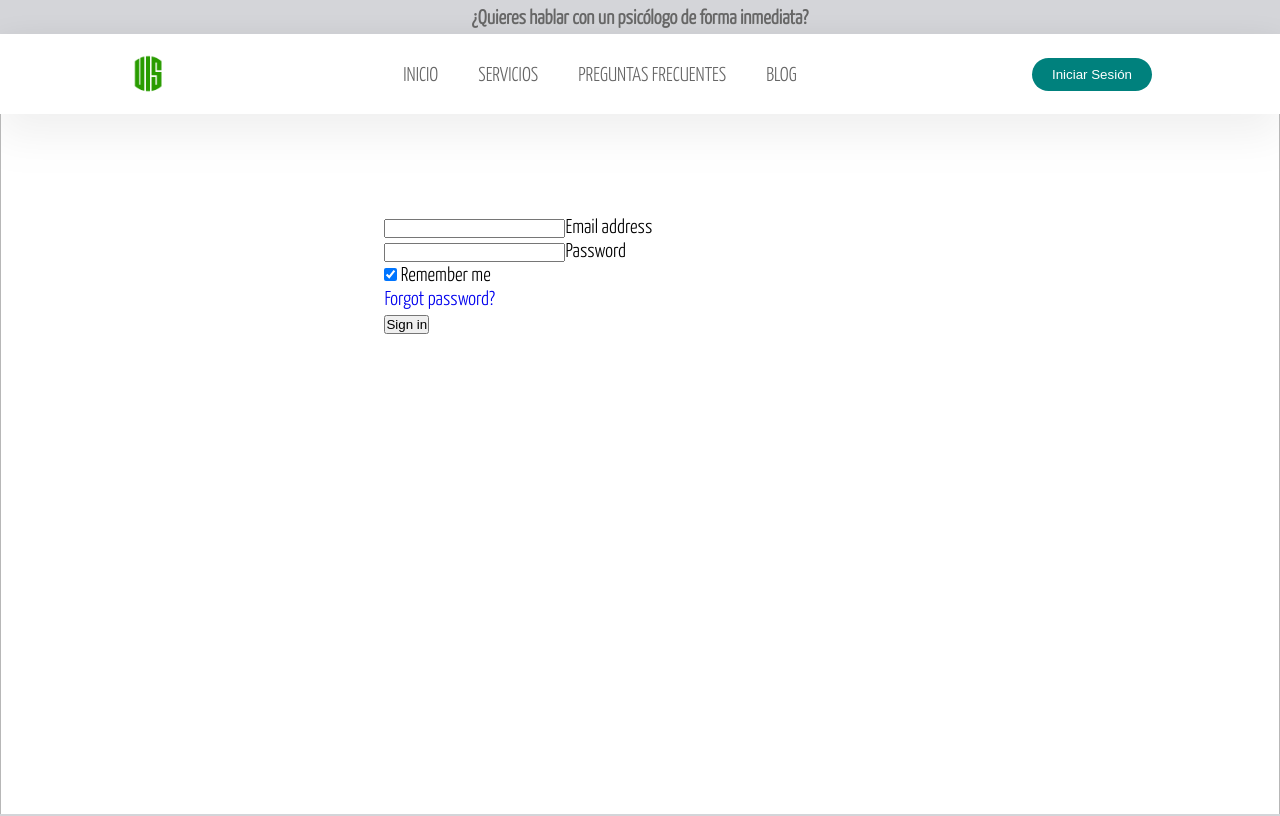
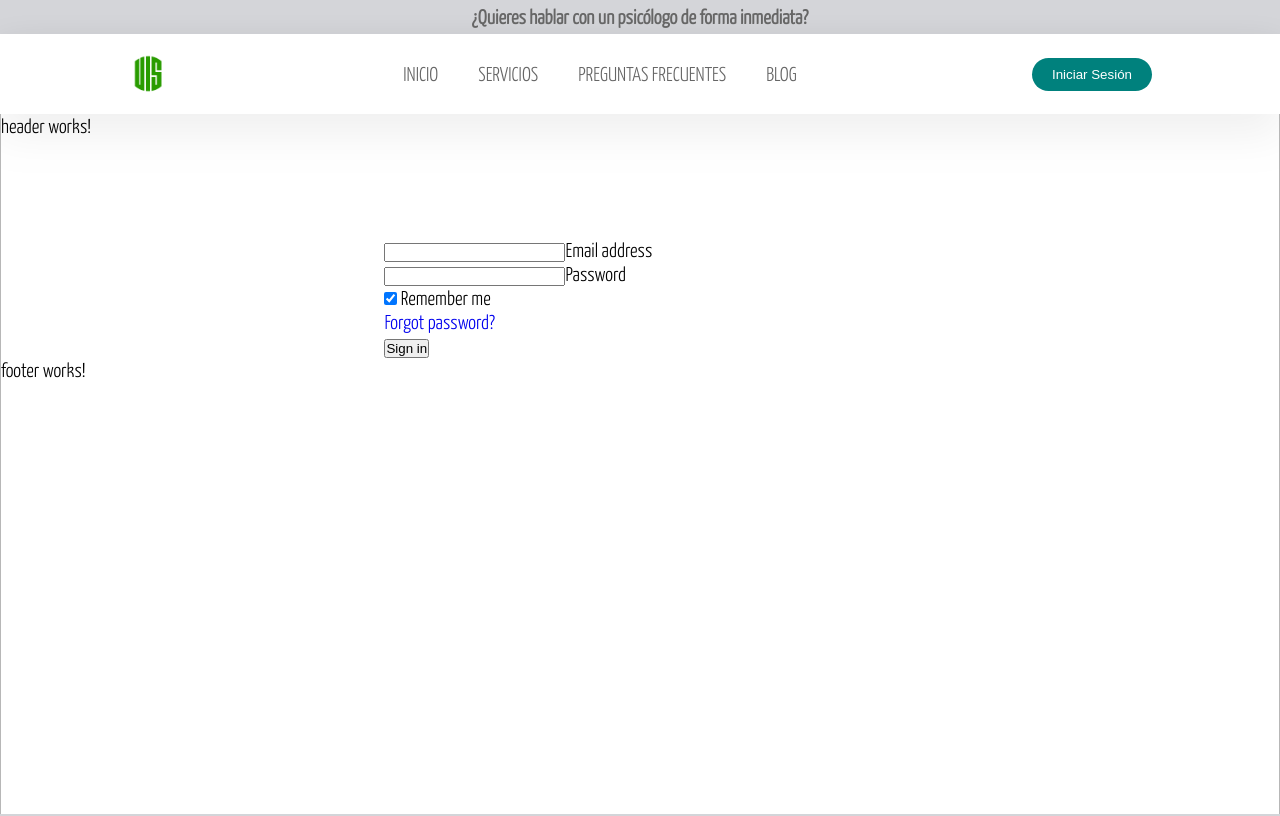
Before and after one commit to christiancam14/psycho-project-uis, an Angular app in the folder psycho-project/: page /login in a window 1280 px wide. Shown: the top 816 px of the page. Built offline with nearby package versions, Linux system fonts and the light colour scheme; what angular-bootstrap-md would draw is missing.

Commit message:
Creación layout para website

```diff
--- /dev/null
+++ b/psycho-project/src/app/website/components/layout/layout.component.html
@@ -0,0 +1,3 @@
+<app-header></app-header>
+<router-outlet></router-outlet>
+<app-footer></app-footer>
--- /dev/null
+++ b/psycho-project/src/app/website/components/layout/layout.component.ts
@@ -0,0 +1,15 @@
+import { Component, OnInit } from '@angular/core';
+
+@Component({
+  selector: 'app-layout',
+  templateUrl: './layout.component.html',
+  styleUrls: ['./layout.component.css']
+})
+export class LayoutComponent implements OnInit {
+
+  constructor() { }
+
+  ngOnInit(): void {
+  }
+
+}
--- a/psycho-project/src/app/website/website.module.ts
+++ b/psycho-project/src/app/website/website.module.ts
@@ -10,6 +10,7 @@ import { HeaderComponent } from './components/header/header.component';
 
 import { WebsiteRoutingModule } from './website-routing.module';
 import { FooterComponent } from './components/footer/footer.component';
+import { LayoutComponent } from './components/layout/layout.component';
 
 
 @NgModule({
@@ -21,7 +22,8 @@ import { FooterComponent } from './components/footer/footer.component';
     LoginComponent,
     SingupComponent,
     HeaderComponent,
-    FooterComponent
+    FooterComponent,
+    LayoutComponent
   ],
   imports: [
     CommonModule,
```
Also changed, not shown: psycho-project/src/app/website/website-routing.module.ts (+7 -0 lines), psycho-project/src/app/website/components/layout/layout.component.css (added), 1 other file (tests, documents, lock files or other folders).
